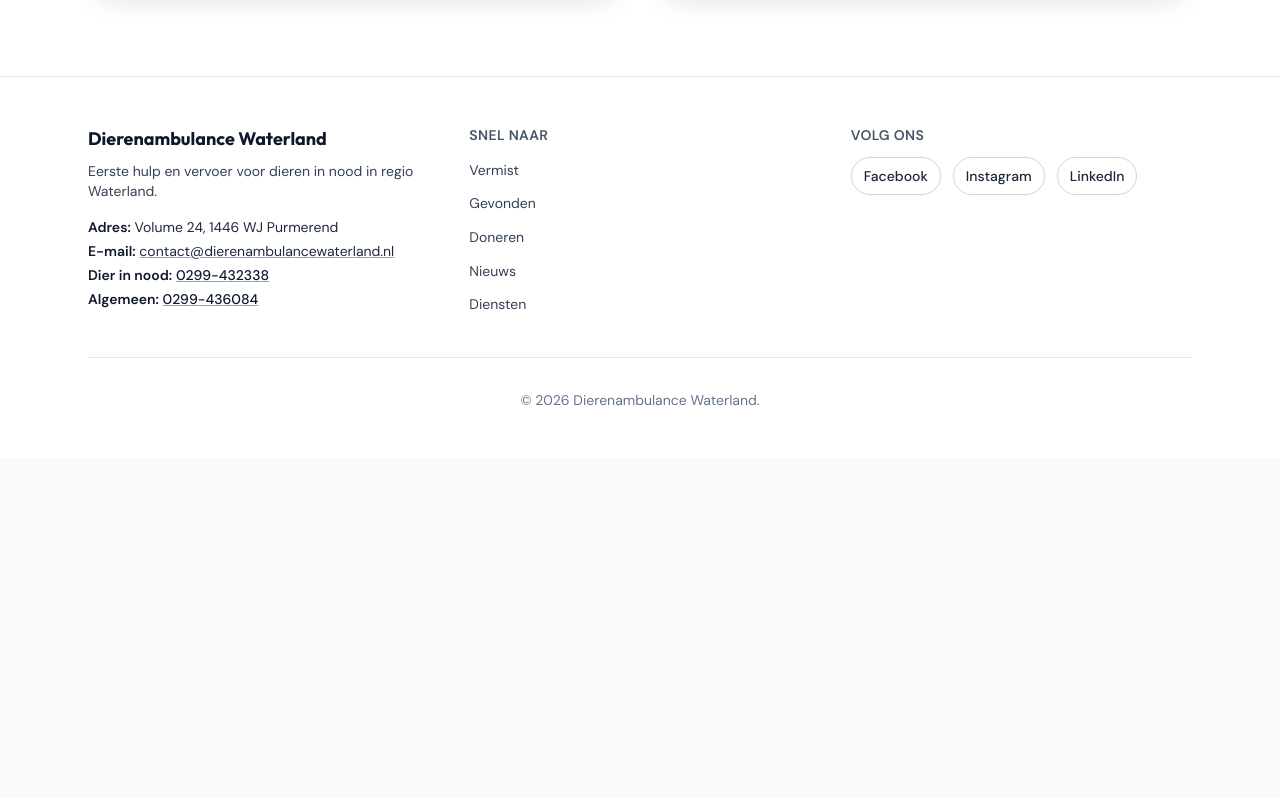
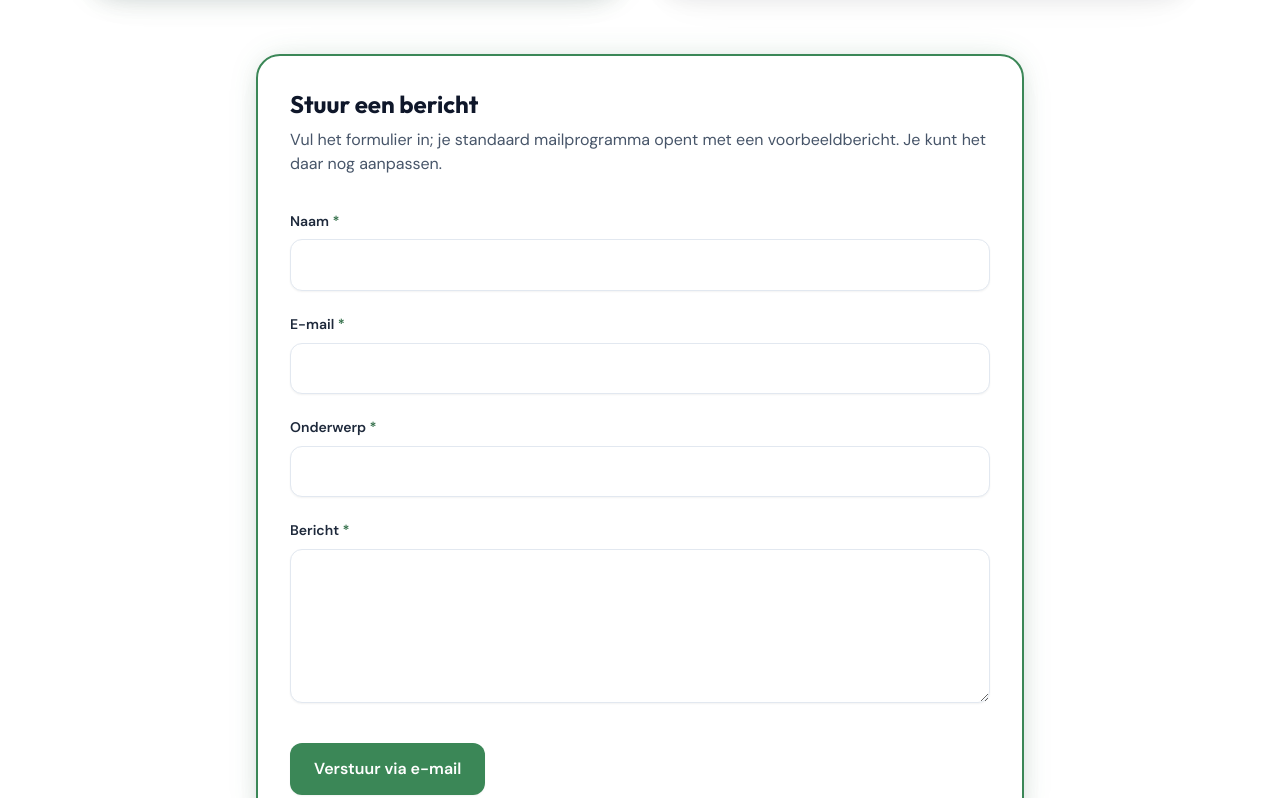
Before and after one commit to Dovdijk/Dierenambulance, a Next.js app: page /contact in a window 1280 px wide. Shown: the part 662-1460 px from the top of the page. Before the commit the page ends 1120 px from the top, so only its background shows below. Built offline with nearby package versions, Linux system fonts and the light colour scheme.

Commit message:
Contact form and unified animal card shadows

```diff
--- a/src/components/animals/AnimalListings.tsx
+++ b/src/components/animals/AnimalListings.tsx
@@ -55,17 +55,18 @@
         </div>
 
         <div className="mt-10 grid gap-8 lg:grid-cols-2">
-          {visibleItems.map((animal, idx) => (
-            // Variatie: wit blok met groene rand, groen blok met witte rand, groen blok met groene rand.
+          {visibleItems.map((animal, idx) => {
+            const greenSurface = idx % 2 === 1;
+            return (
             <article
               key={animal.name}
-              className={`overflow-hidden rounded-3xl border shadow-card ${
-                idx % 3 === 1
-                  ? "border-2 border-brand-500 bg-white shadow-[0_0_0_1px_rgba(59,135,87,0.08),0_12px_30px_-18px_rgba(59,135,87,0.55)]"
-                  : idx % 3 === 0
-                    ? "border-2 border-white bg-brand-100 shadow-[0_0_0_1px_rgba(59,135,87,0.16),0_14px_32px_-18px_rgba(59,135,87,0.6)]"
-                    : "border-2 border-brand-500 bg-brand-100 shadow-[0_0_0_1px_rgba(59,135,87,0.18),0_14px_32px_-18px_rgba(59,135,87,0.62)]"
-              }`}
+              className={[
+                "relative overflow-hidden rounded-3xl border-2 transition-[transform,box-shadow] duration-300 ease-out will-change-transform",
+                "motion-safe:hover:scale-[1.02] motion-safe:hover:z-10 motion-reduce:hover:scale-100",
+                greenSurface
+                  ? "border-white bg-brand-100 shadow-animal-green motion-safe:hover:shadow-animal-green"
+                  : "border-brand-600 bg-white shadow-animal-white motion-safe:hover:shadow-[0_6px_28px_-4px_rgb(15_23_42/0.1),0_18px_48px_-18px_rgb(15_23_42/0.1),0_0_44px_-8px_rgb(59_135_87/0.28)]",
+              ].join(" ")}
             >
               <div className="p-4 sm:p-5">
                 <div className="relative aspect-[16/10] overflow-hidden rounded-2xl">
@@ -80,7 +81,7 @@
                 <div className="mt-4">
                   <h2 className="font-display text-2xl font-bold text-slate-900">{animal.name}</h2>
                   <p className="mt-2 text-slate-700">{animal.description}</p>
-                  <dl className={`mt-4 grid gap-3 rounded-2xl p-4 text-sm sm:grid-cols-2 ${idx % 3 === 1 ? "bg-slate-50" : "bg-white/90"}`}>
+                  <dl className={`mt-4 grid gap-3 rounded-2xl p-4 text-sm sm:grid-cols-2 ${greenSurface ? "bg-white/90" : "bg-slate-50"}`}>
                     <div>
                       <dt className="font-semibold text-slate-500">Type</dt>
                       <dd className="text-slate-800">{animal.type}</dd>
@@ -109,11 +110,12 @@
                 </div>
               </div>
             </article>
-          ))}
+            );
+          })}
         </div>
 
         {!showAll && items.length > 4 && (
-          <div ref={revealRef} className="mt-10 rounded-2xl border-2 border-brand-500 bg-brand-100 px-5 py-4 text-center text-sm text-brand-900 shadow-[0_0_0_1px_rgba(59,135,87,0.14),0_10px_26px_-16px_rgba(59,135,87,0.55)]">
+          <div ref={revealRef} className="mt-10 rounded-3xl border-2 border-white bg-brand-100 px-5 py-4 text-center text-sm text-brand-900 shadow-animal-green">
             Scroll verder naar beneden om meer meldingen te laden.
           </div>
         )}
--- /dev/null
+++ b/src/components/contact/ContactForm.tsx
@@ -0,0 +1,166 @@
+"use client";
+
+import { type FormEvent, useCallback, useState } from "react";
+import { siteConfig } from "@/data/site";
+
+const emailOk = (v: string) => /^[^\s@]+@[^\s@]+\.[^\s@]+$/.test(v.trim());
+
+export function ContactForm() {
+  const [name, setName] = useState("");
+  const [email, setEmail] = useState("");
+  const [subject, setSubject] = useState("");
+  const [message, setMessage] = useState("");
+  const [errors, setErrors] = useState<Record<string, string>>({});
+  const [sentHint, setSentHint] = useState(false);
+
+  const validate = useCallback(() => {
+    const next: Record<string, string> = {};
+    if (!name.trim()) next.name = "Vul je naam in.";
+    if (!email.trim()) next.email = "Vul je e-mailadres in.";
+    else if (!emailOk(email)) next.email = "Ongeldig e-mailadres.";
+    if (!subject.trim()) next.subject = "Vul een onderwerp in.";
+    if (!message.trim()) next.message = "Vul je bericht in.";
+    setErrors(next);
+    return Object.keys(next).length === 0;
+  }, [name, email, subject, message]);
+
+  function onSubmit(e: FormEvent<HTMLFormElement>) {
+    e.preventDefault();
+    setSentHint(false);
+    if (!validate()) return;
+
+    const body = [
+      `Naam: ${name.trim()}`,
+      `E-mail: ${email.trim()}`,
+      "",
+      message.trim(),
+    ].join("\n");
+
+    const href = `mailto:${siteConfig.email}?subject=${encodeURIComponent(`[Website] ${subject.trim()}`)}&body=${encodeURIComponent(body)}`;
+    window.location.href = href;
+    setSentHint(true);
+  }
+
+  const fieldClass =
+    "mt-1.5 w-full rounded-xl border border-slate-200 bg-white px-4 py-3 text-slate-900 shadow-sm outline-none transition placeholder:text-slate-400 focus:border-brand-600 focus:ring-2 focus:ring-brand-500/25";
+
+  return (
+    <form
+      onSubmit={onSubmit}
+      className="rounded-3xl border-2 border-brand-600 bg-white p-6 shadow-animal-white sm:p-8"
+      noValidate
+    >
+      <h3 className="font-display text-xl font-bold text-slate-900 sm:text-2xl">Stuur een bericht</h3>
+      <p className="mt-2 text-sm text-slate-600 sm:text-base">
+        Vul het formulier in; je standaard mailprogramma opent met een voorbeeldbericht. Je kunt het daar nog aanpassen.
+      </p>
+
+      <div className="mt-8 space-y-5">
+        <div>
+          <label htmlFor="contact-name" className="text-sm font-semibold text-slate-800">
+            Naam <span className="text-brand-700">*</span>
+          </label>
+          <input
+            id="contact-name"
+            name="name"
+            type="text"
+            autoComplete="name"
+            value={name}
+            onChange={(ev) => setName(ev.target.value)}
+            className={fieldClass}
+            aria-invalid={errors.name ? "true" : undefined}
+            aria-describedby={errors.name ? "contact-name-err" : undefined}
+          />
+          {errors.name ? (
+            <p id="contact-name-err" className="mt-1.5 text-sm text-rescue-600" role="alert">
+              {errors.name}
+            </p>
+          ) : null}
+        </div>
+
+        <div>
+          <label htmlFor="contact-email" className="text-sm font-semibold text-slate-800">
+            E-mail <span className="text-brand-700">*</span>
+          </label>
+          <input
+            id="contact-email"
+            name="email"
+            type="email"
+            autoComplete="email"
+            inputMode="email"
+            value={email}
+            onChange={(ev) => setEmail(ev.target.value)}
+            className={fieldClass}
+            aria-invalid={errors.email ? "true" : undefined}
+            aria-describedby={errors.email ? "contact-email-err" : undefined}
+          />
+          {errors.email ? (
+            <p id="contact-email-err" className="mt-1.5 text-sm text-rescue-600" role="alert">
+              {errors.email}
+            </p>
+          ) : null}
+        </div>
+
+        <div>
+          <label htmlFor="contact-subject" className="text-sm font-semibold text-slate-800">
+            Onderwerp <span className="text-brand-700">*</span>
+          </label>
+          <input
+            id="contact-subject"
+            name="subject"
+            type="text"
+            value={subject}
+            onChange={(ev) => setSubject(ev.target.value)}
+            className={fieldClass}
+            aria-invalid={errors.subject ? "true" : undefined}
+            aria-describedby={errors.subject ? "contact-subject-err" : undefined}
+          />
+          {errors.subject ? (
+            <p id="contact-subject-err" className="mt-1.5 text-sm text-rescue-600" role="alert">
+              {errors.subject}
+            </p>
+          ) : null}
+        </div>
+
+        <div>
+          <label htmlFor="contact-message" className="text-sm font-semibold text-slate-800">
+            Bericht <span className="text-brand-700">*</span>
+          </label>
+          <textarea
+            id="contact-message"
+            name="message"
+            rows={5}
+            value={message}
+            onChange={(ev) => setMessage(ev.target.value)}
+            className={`${fieldClass} min-h-[140px] resize-y`}
+            aria-invalid={errors.message ? "true" : undefined}
+            aria-describedby={errors.message ? "contact-message-err" : undefined}
+          />
+          {errors.message ? (
+            <p id="contact-message-err" className="mt-1.5 text-sm text-rescue-600" role="alert">
+              {errors.message}
+            </p>
+          ) : null}
+        </div>
+      </div>
+
+      <div className="mt-8 flex flex-col gap-3 sm:flex-row sm:items-center sm:justify-between">
+        <button
+          type="submit"
+          className="inline-flex w-full items-center justify-center rounded-xl bg-brand-600 px-6 py-3.5 text-base font-semibold text-white shadow-sm transition hover:bg-brand-700 focus-visible:outline focus-visible:outline-2 focus-visible:outline-offset-2 focus-visible:outline-brand-600 sm:w-auto"
+        >
+          Verstuur via e-mail
+        </button>
+        {sentHint ? (
+          <p className="text-center text-sm text-slate-600 sm:text-left">
+            Als je mailprogramma niet opent, mail ons op{" "}
+            <a className="font-medium text-brand-700 underline" href={`mailto:${siteConfig.email}`}>
+              {siteConfig.email}
+            </a>
+            .
+          </p>
+        ) : null}
+      </div>
+    </form>
+  );
+}
--- a/src/components/sections/Contact.tsx
+++ b/src/components/sections/Contact.tsx
@@ -1,3 +1,4 @@
+import { ContactForm } from "@/components/contact/ContactForm";
 import { siteConfig } from "@/data/site";
 import { Section } from "./Section";
 
@@ -19,7 +20,7 @@
         </div>
 
         <div className="mt-12 grid gap-8 lg:grid-cols-2">
-          <div className="space-y-6 rounded-2xl border border-slate-100 bg-slate-50/80 p-8 shadow-soft">
+          <div className="space-y-6 rounded-3xl border-2 border-brand-600 bg-white p-8 shadow-animal-white">
             <div>
               <h3 className="text-sm font-semibold uppercase tracking-wide text-slate-500">
                 Telefoon
@@ -53,7 +54,7 @@
             </div>
           </div>
 
-          <div className="rounded-2xl border border-brand-100 bg-brand-50/50 p-8 shadow-soft">
+          <div className="rounded-3xl border-2 border-white bg-brand-100 p-8 shadow-animal-green">
             <h3 className="font-display text-xl font-bold text-slate-900">Openingstijden</h3>
             <ul className="mt-6 space-y-4">
               {siteConfig.openingHours.map((row) => (
@@ -68,6 +69,10 @@
             </ul>
           </div>
         </div>
+
+        <div className="mx-auto mt-14 max-w-3xl">
+          <ContactForm />
+        </div>
       </div>
     </Section>
   );
--- a/tailwind.config.ts
+++ b/tailwind.config.ts
@@ -48,6 +48,12 @@
       boxShadow: {
         soft: "0 10px 30px -14px rgb(15 23 42 / 0.24)",
         card: "0 1px 2px rgb(15 23 42 / 0.06), 0 14px 32px -22px rgb(15 23 42 / 0.28)",
+        /** Gevonden/Vermist: white surface + green border (glow reads as border halo) */
+        "animal-white":
+          "0 4px 22px -4px rgb(15 23 42 / 0.09), 0 14px 40px -18px rgb(15 23 42 / 0.08), 0 0 36px -10px rgb(59 135 87 / 0.22)",
+        /** Green surface + calm elevation */
+        "animal-green":
+          "0 4px 22px -4px rgb(15 23 42 / 0.08), 0 16px 44px -20px rgb(0 0 0 / 0.07)",
       },
     },
   },
```
